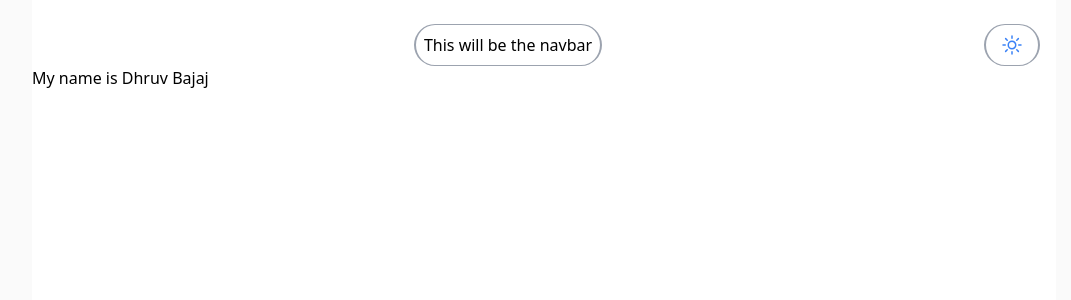
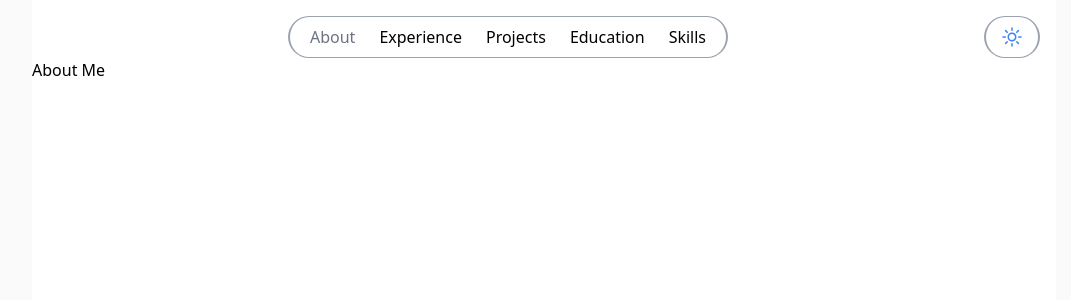
Before and after one commit to dhruv-bajaj/my-portfolio, a React (Vite) app: page / in a window 1280 px wide. Shown: the top 300 px of the page, without its empty margins (96-1167 px from the left). Built offline with nearby package versions, Linux system fonts and the light colour scheme.

Commit message:
Create navbar and scroll to particular section

```diff
--- a/index.html
+++ b/index.html
@@ -2,7 +2,6 @@
 <html lang="en">
   <head>
     <meta charset="UTF-8" />
-    <link rel="icon" type="image/svg+xml" href="/PortfolioIcon.svg" />
     <meta name="viewport" content="width=device-width, initial-scale=1.0" />
     <title>Dhruv Bajaj - Software Developer</title>
   </head>
--- a/src/App.tsx
+++ b/src/App.tsx
@@ -1,17 +1,24 @@
-import { useState } from "react";
+import {useState } from "react";
 import Navbar from "./components/Navbar";
 import "./App.css";
+import About from "./components/About/About";
+import Experience from "./components/Experience/Experience";
+import Education from "./components/Education/Education";
+import Projects from "./components/Projects/Projects";
+import Skills from "./components/Skills/Skills";
 const App = () => {
   const [darkMode, setDarkMode] = useState<boolean>(false);
   return (
-    <div className={darkMode ? "dark" : ""}>
+    <div className={`h-screen w-screen ${darkMode ? "dark" : ""}`}>
       <div
-        className="bg-light-mode-bg dark:bg-black"
+        className="bg-light-mode-bg dark:bg-black h-full overflow-y-auto"
       >
-        <div className="container h-screen w-80vw mx-auto pt-6 bg-white dark:bg-dark-mode-bg">
           <Navbar darkMode={darkMode} setDarkMode={setDarkMode} />
-          <p>My name is Dhruv Bajaj</p>
-        </div>
+          <About />
+          <Experience />
+          <Projects />
+          <Education />
+          <Skills />
       </div>
     </div>
   );
--- /dev/null
+++ b/src/components/About/About.tsx
@@ -0,0 +1,10 @@
+
+const About = () => {
+  return (
+    <div id="about" className="container relative h-full w-80vw mx-auto bg-white dark:bg-dark-mode-bg">
+        About Me
+    </div>
+  )
+}
+
+export default About;
--- /dev/null
+++ b/src/components/Education/Education.tsx
@@ -0,0 +1,10 @@
+
+const Education = () => {
+  return (
+    <div id="education" className="container relative h-full w-80vw mx-auto bg-white dark:bg-dark-mode-bg">
+      Education
+    </div>
+  )
+}
+
+export default Education
--- /dev/null
+++ b/src/components/Experience/Experience.tsx
@@ -0,0 +1,9 @@
+const Experience = () => {
+  return (
+    <div id="experience" className=" relative container h-full w-80vw mx-auto bg-white dark:bg-dark-mode-bg">
+      Experience
+    </div>
+  )
+}
+
+export default Experience
--- /dev/null
+++ b/src/components/NavTabs.tsx
@@ -0,0 +1,38 @@
+import { useState } from "react";
+
+const navTabsHeadings: string[] = [
+  "About",
+  "Experience",
+  "Projects",
+  "Education",
+  "Skills",
+];
+
+const NavTabs: React.FC = () => {
+  const [selectedTabValue, setSelectedTabValue] = useState<string>("About");
+  return (
+    <div className="flex row">
+      {navTabsHeadings.map((navTabHeading) => (
+        <div
+          className={`flex justify-center pl-3 pr-3 hover:text-blue-400
+        dark:hover:text-blue-400 cursor-pointer
+        ${
+          selectedTabValue === navTabHeading
+            ? `text-gray-500 dark:text-gray-400`
+            : `text-black dark:text-white`
+        }`}
+          key={navTabHeading}
+          onClick={() => {
+            setSelectedTabValue(navTabHeading);
+          }}
+        >
+          <a href={`#${navTabHeading.toLowerCase()}`}>
+            {navTabHeading}
+          </a>
+        </div>
+      ))}
+    </div>
+  );
+};
+
+export default NavTabs;
--- a/src/components/Navbar.tsx
+++ b/src/components/Navbar.tsx
@@ -1,18 +1,20 @@
 import { SunIcon } from "@heroicons/react/24/outline";
 import { MoonIcon } from "@heroicons/react/24/solid";
+import NavTabs from "./NavTabs";
 interface NavbarProps {
   darkMode: boolean;
   setDarkMode: React.Dispatch<React.SetStateAction<boolean>>;
-}
-const Navbar: React.FC<NavbarProps> = ({ darkMode, setDarkMode }) => {
+  }
+const Navbar: React.FC<NavbarProps> = ({ darkMode, setDarkMode}) => {
   const changeMode = () => {
     setDarkMode((prevState: boolean) => !prevState);
   };
   return (
-    <div className="flex row justify-between items-center ">
+    <div id="navbar" className="container w-80vw mx-auto pt-4 bg-white dark:bg-dark-mode-bg">
+    <div className="flex row justify-between items-center">
       <div className="flex"></div>
       <div className="flex rounded-l-full rounded-r-full overflow-hidden border border-gray-400 border-l-2 border-r-2 p-2">
-        This will be the navbar
+        <NavTabs />
       </div>
       <div className="flex">
         <div
@@ -27,6 +29,7 @@ const Navbar: React.FC<NavbarProps> = ({ darkMode, setDarkMode }) => {
         </div>
       </div>
     </div>
+    </div>
   );
 };
 
--- /dev/null
+++ b/src/components/Projects/Projects.tsx
@@ -0,0 +1,10 @@
+
+const Projects = () => {
+  return (
+    <div id="projects" className="container relative h-full w-80vw mx-auto bg-white dark:bg-dark-mode-bg">
+      Projects
+    </div>
+  )
+}
+
+export default Projects
--- /dev/null
+++ b/src/components/Skills/Skills.tsx
@@ -0,0 +1,10 @@
+
+const Skills = () => {
+  return (
+    <div id="skills" className="container relative h-full w-80vw mx-auto bg-white dark:bg-dark-mode-bg">
+      Skills
+    </div>
+  )
+}
+
+export default Skills
--- a/tailwind.config.js
+++ b/tailwind.config.js
@@ -16,7 +16,7 @@ export default{
       colors:{
         'dark-mode-bg':"#18181B",
         'light-mode-bg':"#FAFAFA"
-      }
+      },
     },
   },
   plugins:[]
```
Also changed, not shown: public/PortfolioIcon.svg (deleted).
